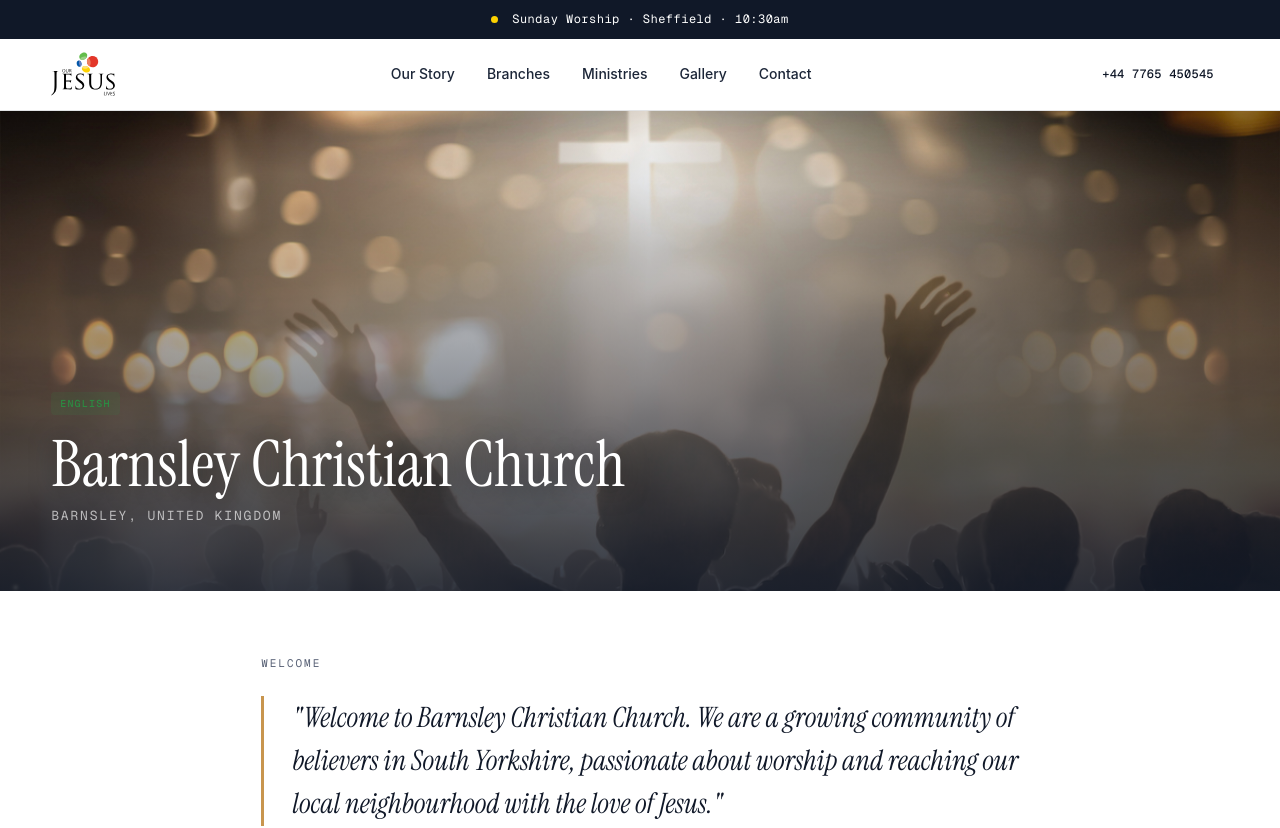
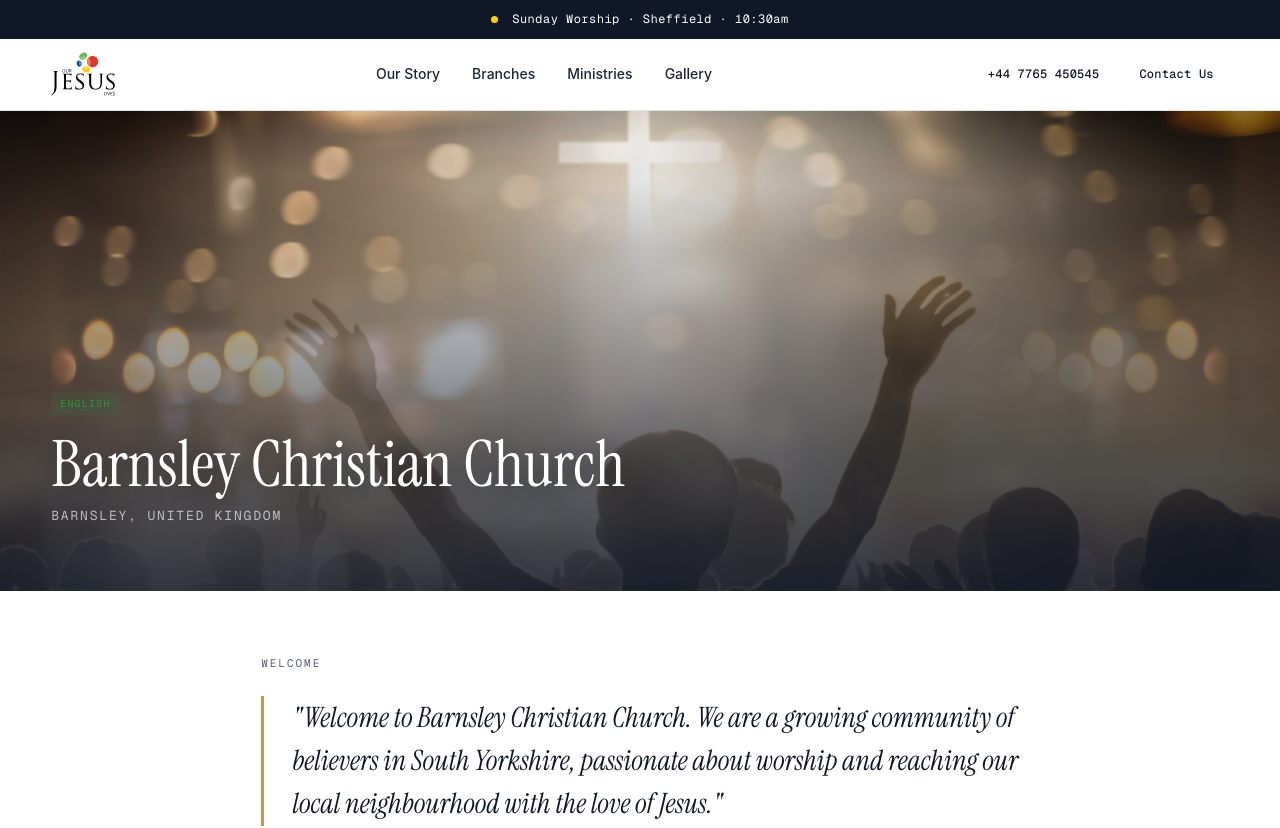
Before and after one commit to ourjesuslives2026/ourjesuslives, a React (Vite) app: page /branch/barnsley in a window 1280 px wide. Shown: the top 828 px of the page. Built offline with nearby package versions, Linux system fonts and the light colour scheme; a web font is replaced by a local one.

Commit message:
Move Contact to nav CTA area, remove from centre links
Add 'Contact Us' button next to phone number; remove 'Contact'
from the centre nav links and mobile drawer list.

Co-Authored-By: Claude Sonnet 4.6 <noreply@anthropic.com>

```diff
--- a/src/components/Nav.jsx
+++ b/src/components/Nav.jsx
@@ -40,7 +40,6 @@ export default function Nav() {
     { href: '/#branches', label: 'Branches' },
     { href: '/#ministries', label: 'Ministries' },
     { href: '/#gallery', label: 'Gallery' },
-    { href: '/#contact', label: 'Contact' },
   ];
 
   return (
@@ -60,6 +59,7 @@ export default function Nav() {
 
         <div className="nav__cta-wrap">
           <a className="btn btn--ghost-sm" href="tel:+447765450545">+44 7765 450545</a>
+          <a className="btn btn--ghost-sm" href="/#contact">Contact Us</a>
           <button
             className="nav__menu-btn"
             onClick={() => setDrawerOpen(v => !v)}
@@ -84,6 +84,7 @@ export default function Nav() {
           {navLinks.map(l => (
             <a key={l.href} href={l.href} onClick={() => setDrawerOpen(false)}>{l.label}</a>
           ))}
+          <a href="/#contact" onClick={() => setDrawerOpen(false)}>Contact Us</a>
         </div>
       </div>
     </>
```
